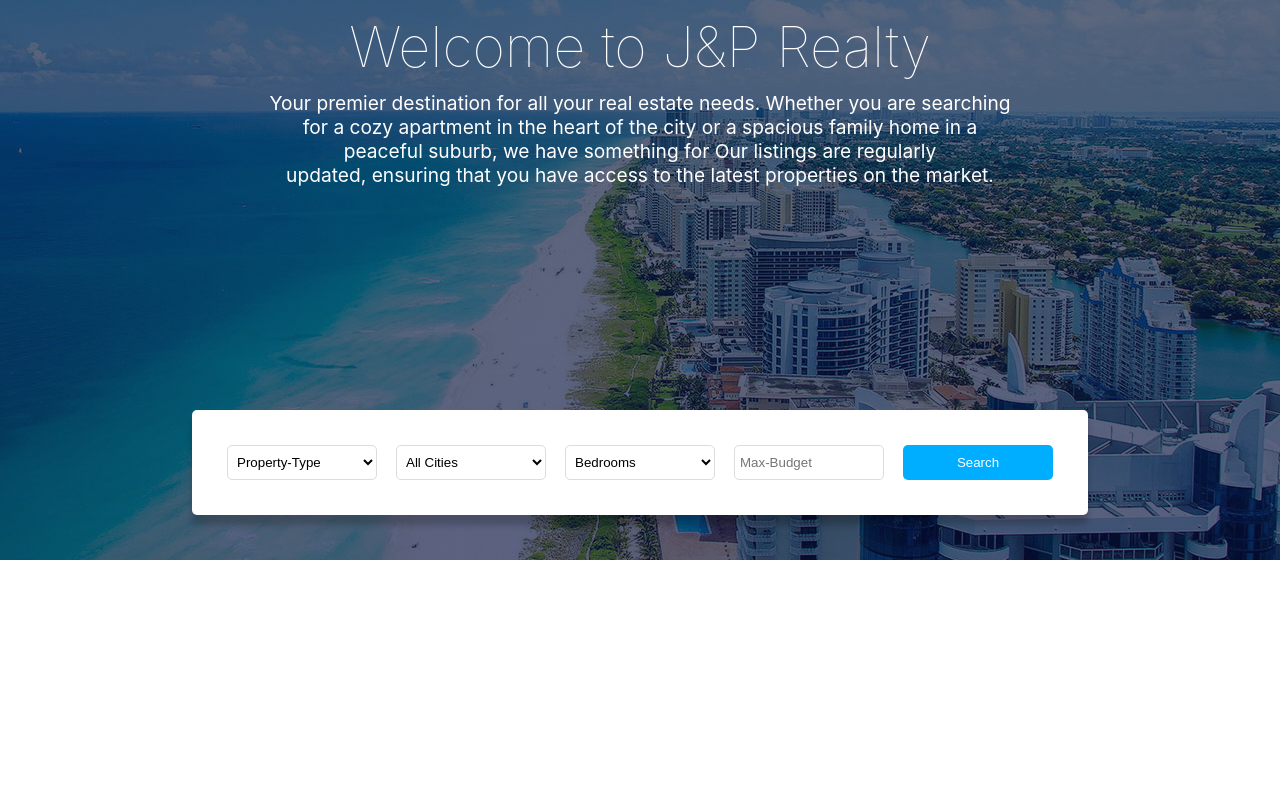
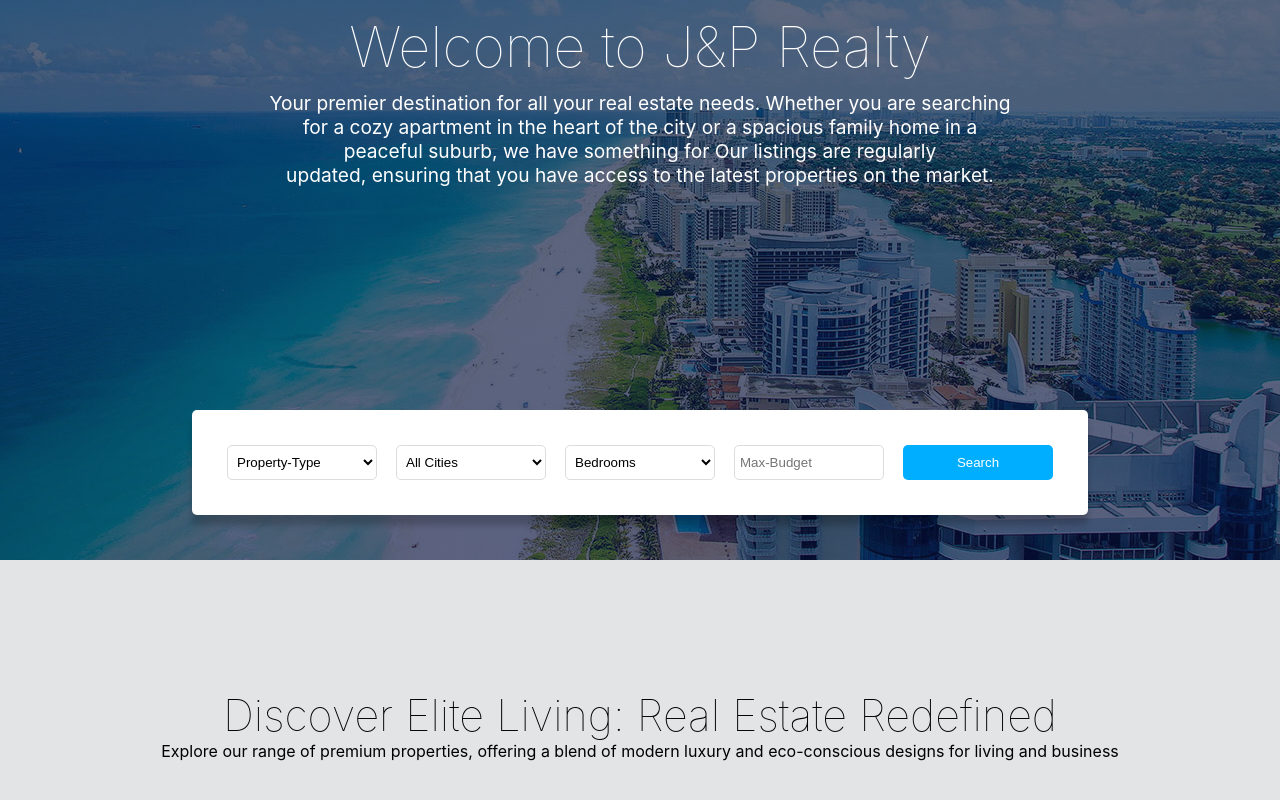
Before and after one commit to SudoSantos/joy-peace-realty, a React (Create React App) app: page / in a window 1280 px wide. Shown: the part 200-1000 px from the top of the page. Before the commit the page ends 800 px from the top, so only its background shows below. Built offline with nearby package versions, Linux system fonts and the light colour scheme.

Commit message:
Hero section added

```diff
--- a/src/App.js
+++ b/src/App.js
@@ -1,9 +1,11 @@
 import Navbar from './components/Navbar/Navbar';
+import Hero from './components/Hero/Hero';
 
 function App() {
   return (
     <div className="App">
       <Navbar/>
+      <Hero/>
     </div>
   );
 }
--- a/src/components/Hero/Hero.css
+++ b/src/components/Hero/Hero.css
@@ -0,0 +1,16 @@
+.discover{
+    color: black;
+    display: flex;
+    flex-direction: column;
+    justify-content: center;
+    align-items: center;
+    text-align: center;
+    height: 330px;
+    background-color: #e3e4e5;
+    /* border: 1px solid black; just for visualization */
+}
+
+.discover h1{
+    font-size: 2.7rem;
+    font-weight: lighter;
+}
--- a/src/components/Hero/Hero.jsx
+++ b/src/components/Hero/Hero.jsx
@@ -0,0 +1,16 @@
+import React from "react";
+import "./Hero.css";
+
+const Hero = () => {
+  return (
+    <div className="discover">
+      <h1>Discover Elite Living: Real Estate Redefined</h1>
+      <p>
+        Explore our range of premium properties, offering a blend of modern
+        luxury and eco-conscious designs for living and business
+      </p>
+    </div>
+  );
+};
+
+export default Hero;
--- a/src/components/Navbar/Navbar.css
+++ b/src/components/Navbar/Navbar.css
@@ -91,5 +91,4 @@
 
 .search-eng button:hover{
     background-color: #4abff5;
-
 }
```
